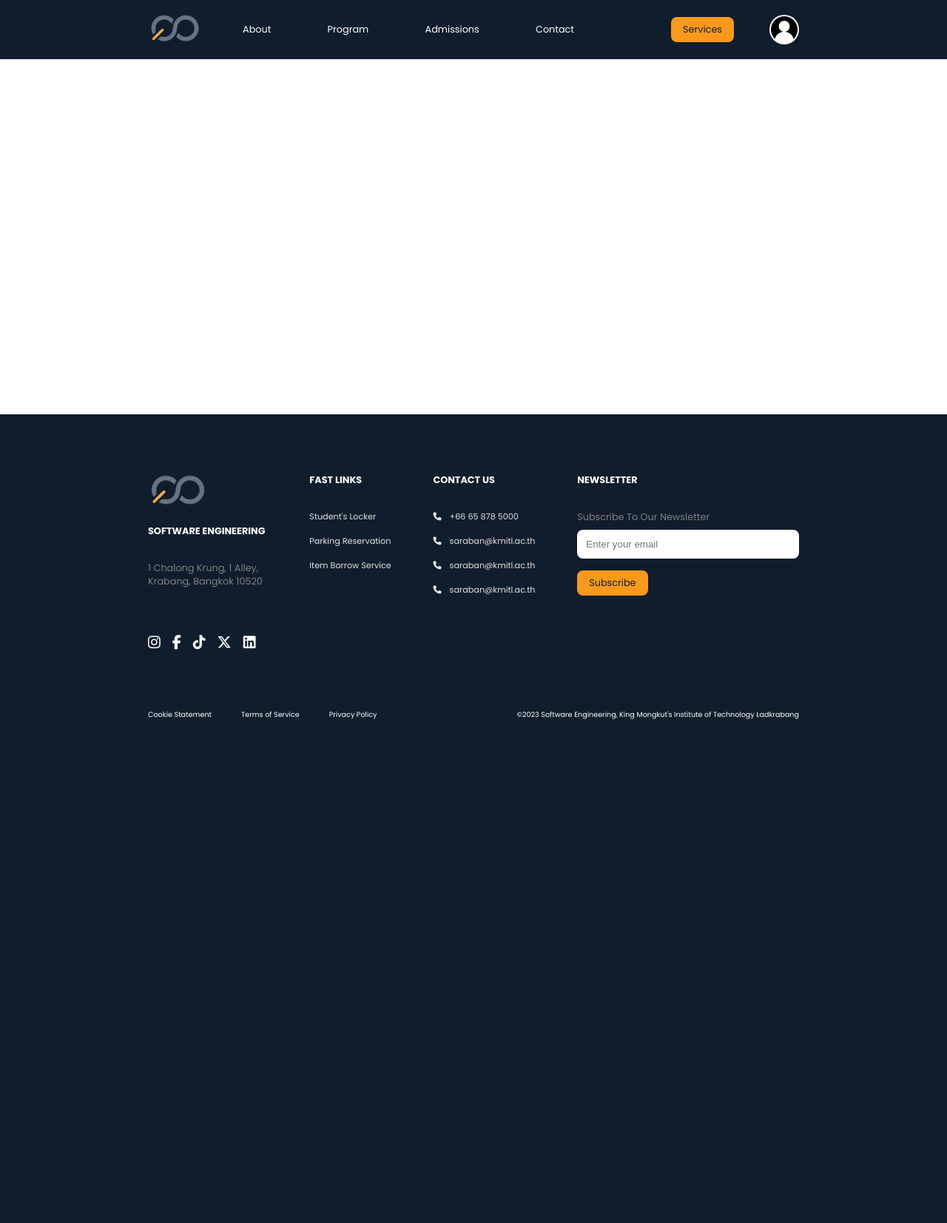
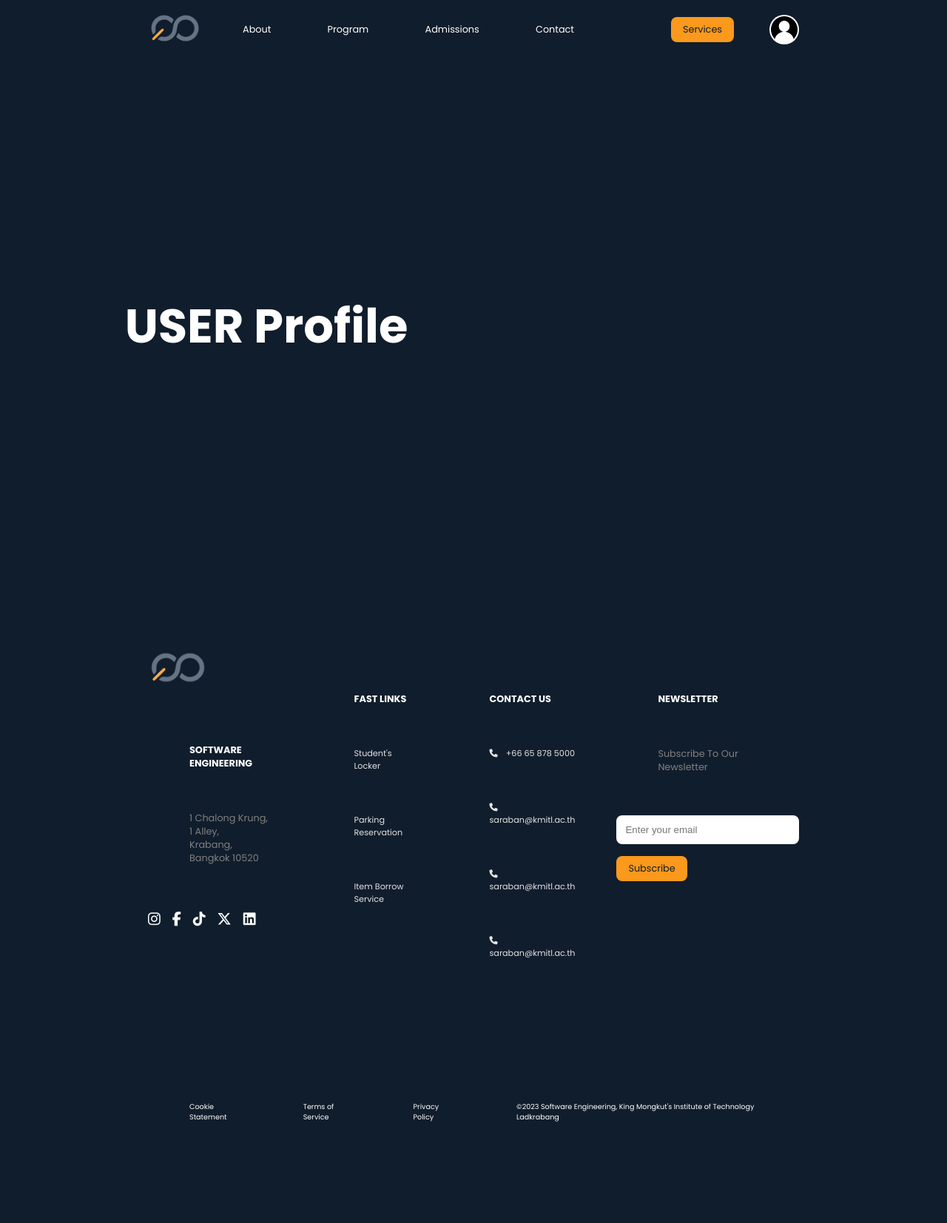
Before and after one commit to wwwnsai/Software-Engineering-Hub, a FastAPI app: page /userinfos in a window 1280 px wide. Shown: the whole page at 74% size. Before the commit the page ends 972 px from the top, so only its background shows below. Run offline with FastAPI, Linux system fonts and the light colour scheme; some libraries are stand-ins or nearby versions.

Commit message:
User Info 1.0

```diff
--- a/main/templates/UserInfo/main.js
+++ b/main/templates/UserInfo/main.js
@@ -1,15 +1,22 @@
 const idField = document.getElementById("userinfo__id");
 const usernameField = document.getElementById("userinfo__username");
 const emailField = document.getElementById("userinfo__email");
+const itemsField = document.getElementById("userinfo__items");
 
 function fetchData() {
     fetch(`/userinfo`, {})
         .then((response) => response.json())
         .then((data) => {
             console.log(data);
-            idField.innerHTML = `Student ID: ${data.user.id}`;
-            usernameField.innerHTML = `Username: ${data.user.username}`;
-            emailField.innerHTML = `Email: ${data.user.email}`;
+            let items = data.user.items;
+            console.log(items);
+            if (items.length === 0) {
+                items = "-";
+            }
+            idField.innerHTML = `Student ID: &emsp; ${data.user.id}`;
+            usernameField.innerHTML = `Username: &emsp; ${data.user.username}`;
+            emailField.innerHTML = `Email: &emsp; &emsp; &emsp; ${data.user.email}`;
+            itemsField.innerHTML = `Items: &emsp; &emsp; &emsp; ${items}`;
         })
         .catch((error) => {
             console.error("Error fetching user information:", error);
--- a/main/templates/UserInfo/style.css
+++ b/main/templates/UserInfo/style.css
@@ -1,4 +1,16 @@
 /* Navigation Bar */
+:root {
+    --royal-blue-primary: #101d2c;
+    --orange-primary: #fa991c;
+    --color-white: #fff;
+    --color-grey-dark: #e3e3e3;
+    --color-grey-dark-mark: #808080;
+    --color-grey-light: #f9f7f6;
+}
+
+p {
+    margin: 7rem;
+}
 
 .navigation {
     height: 10rem;
@@ -6,8 +18,32 @@
 }
 
 .userinfo__container {
-    height: 60rem;
+    height: 90rem;
     display: flex;
     justify-content: center;
-    flex-direction: column;
+    padding: 10rem;
+    background-color: var(--royal-blue-primary);
+    color: var(--color-white);
 }
+
+.userinfo__container--header,
+.userinfo__container--body {
+    height: 100%;
+    width: 50%;
+    align-items: center;
+}
+
+.userinfo__container--header {
+    display: flex;
+    justify-content: center;
+    text-align: center;
+    font-size: 4rem;
+    font-weight: bold;
+}
+
+.userinfo__container--body {
+    padding: 10rem 0;
+    justify-content: center;
+    font-size: 3rem;
+    line-height: normal;
+}
--- a/main/templates/UserInfo/userinfo.html
+++ b/main/templates/UserInfo/userinfo.html
@@ -42,13 +42,17 @@
         {% include "Universal/navbar.html" %}
 
         <!-- Section - User Information -->
-
         <div class="container userinfo__container">
-            <p id="userinfo__id"></p>
-            <p id="userinfo__username"></p>
-            <p id="userinfo__email"></p>
+            <div class="userinfo__container--header">
+                <h1>USER Profile</h1>
+            </div>
+            <div class="userinfo__container--body">
+                <p id="userinfo__id"></p>
+                <p id="userinfo__username"></p>
+                <p id="userinfo__email"></p>
+                <p id="userinfo__items"></p>
+            </div>
         </div>
-
         <!-- Section - Footer -->
 
         {% include "Universal/footer.html" %}
```
Also changed, not shown: 4 other files.
